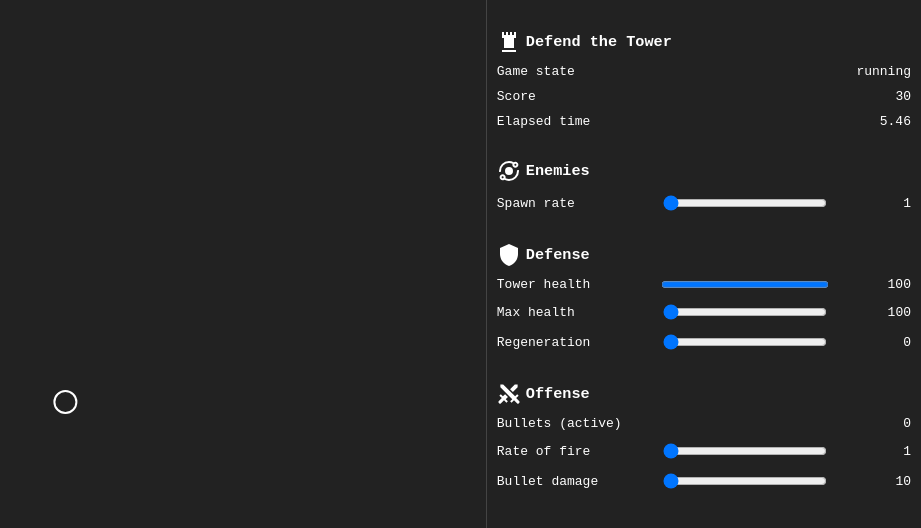
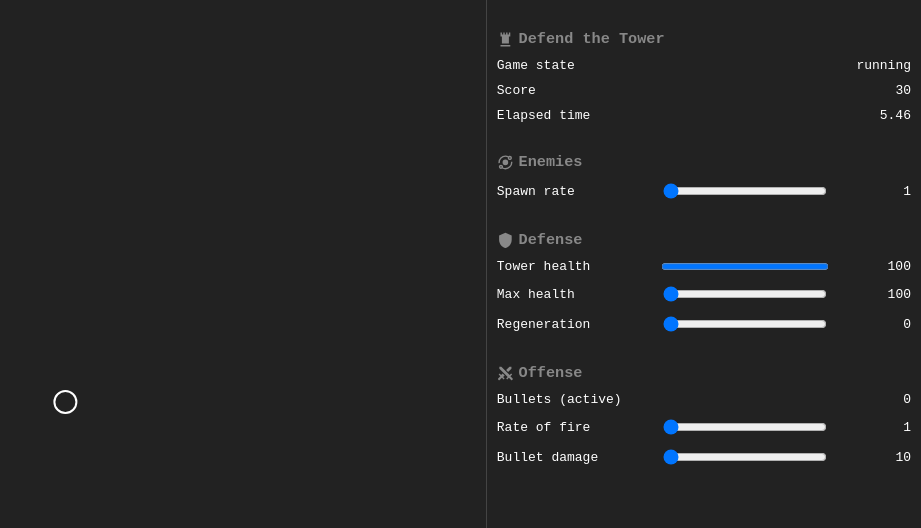
Before and after one commit to calebmpeterson/defend-the-tower, a React (Create React App) app: page / in a window 1280 px wide. Shown: the top 528 px of the page, without its empty margins (359-1280 px from the left). Built offline with nearby package versions, Linux system fonts and the light colour scheme.

Commit message:
update header typography

```diff
--- a/src/components/Controls.tsx
+++ b/src/components/Controls.tsx
@@ -125,6 +125,7 @@ const headerCss = css`
   display: flex;
   align-items: center;
   gap: 5px;
+  color: #888;
 `;
 
 interface HeaderProps {
@@ -132,7 +133,7 @@ interface HeaderProps {
 }
 const Header: FC<PropsWithChildren<HeaderProps>> = ({ children, iconPath }) => (
   <h3 css={headerCss}>
-    <Icon path={iconPath} size={1} />
+    <Icon color="currentColor" path={iconPath} size={0.7} />
     {children}
   </h3>
 );
```
